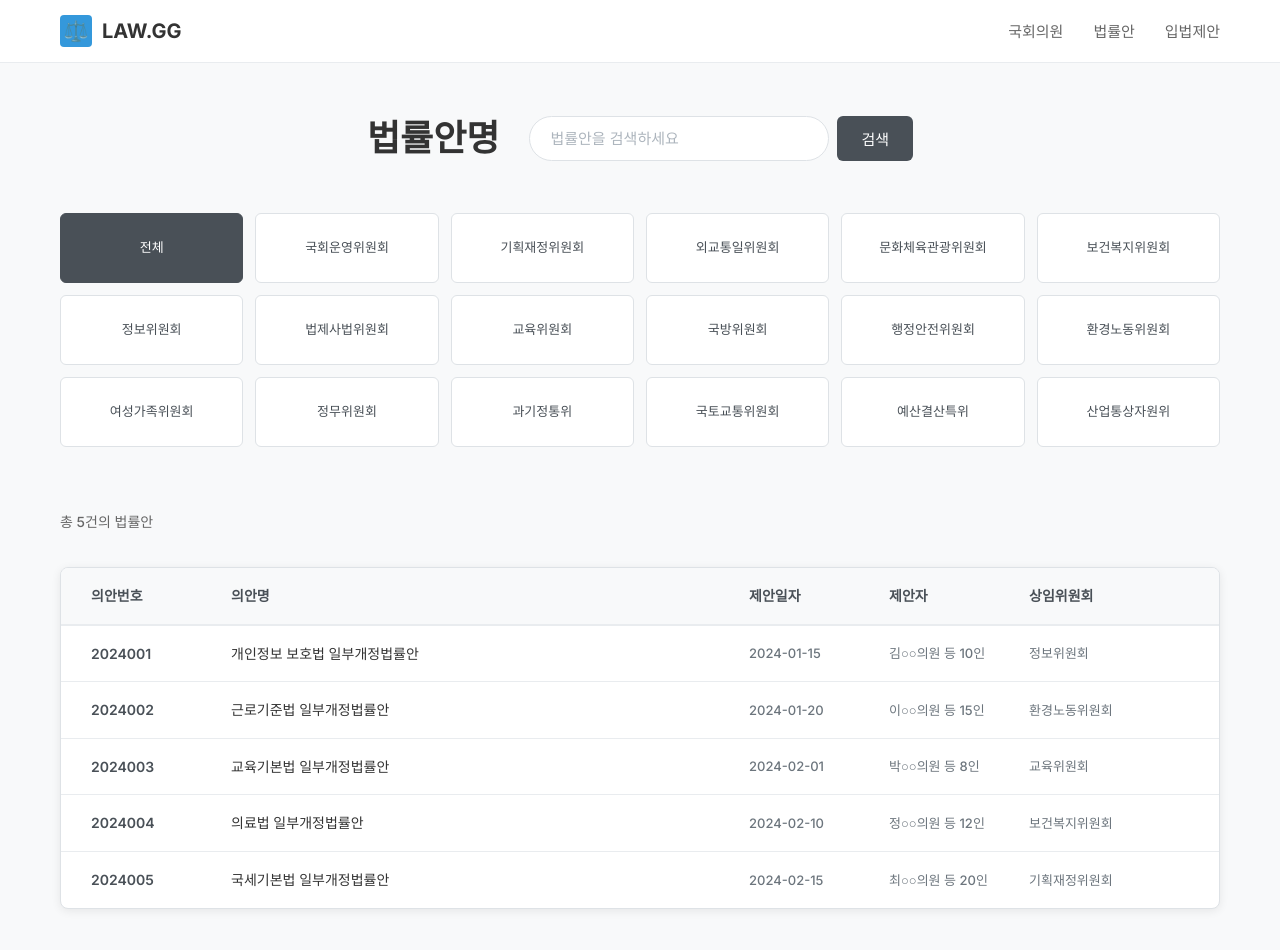
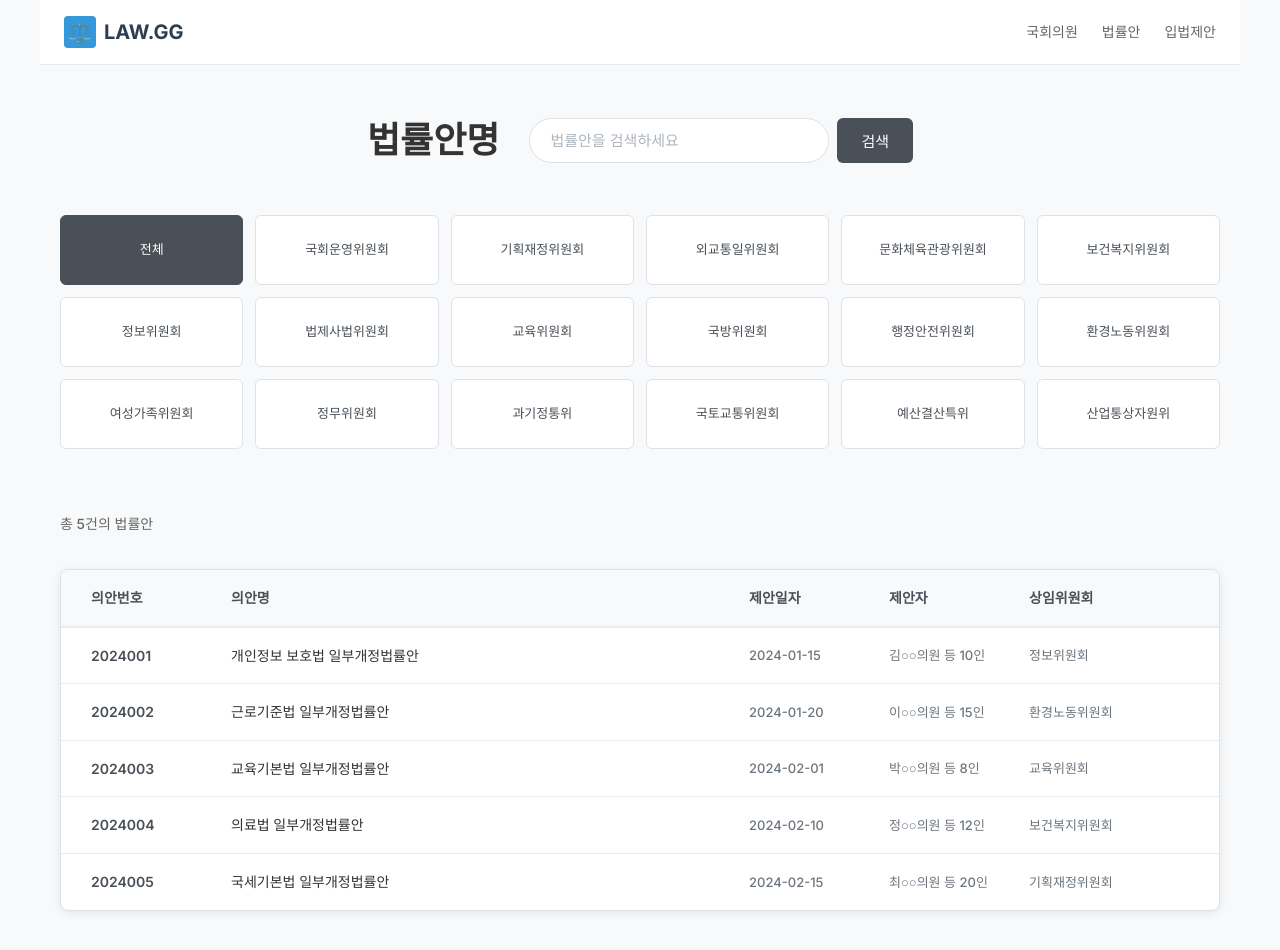
Before and after one commit to coomind/HIfive, a plain HTML site: page LAWlist.html in a window 1280 px wide. Drawn offline with Linux system fonts and the light colour scheme.

Commit message:
Update LAWlist.html

```diff
--- a/LAWlist.html
+++ b/LAWlist.html
@@ -21,31 +21,26 @@
 
         /* 헤더 */
         .header {
-            background-color: white;
-            padding: 15px 0;
+            background: white;
             border-bottom: 1px solid #e9ecef;
+            padding: 16px 24px;
+            display: flex;
+            justify-content: space-between;
+            align-items: center;
             position: sticky;
             top: 0;
             z-index: 100;
-        }
-
-        .header-content {
             max-width: 1200px;
             margin: 0 auto;
-            padding: 0 20px;
-            display: flex;
-            justify-content: space-between;
-            align-items: center;
-            width: 100%;
         }
 
         .logo {
             display: flex;
             align-items: center;
-            gap: 10px;
+            gap: 8px;
             font-size: 20px;
-            font-weight: bold;
-            color: #333;
+            font-weight: 700;
+            color: #2c3e50;
             cursor: pointer;
             transition: opacity 0.2s ease;
         }
@@ -66,22 +61,22 @@
             font-weight: bold;
         }
 
-        .nav-menu {
+        .nav {
             display: flex;
-            gap: 30px;
+            gap: 24px;
         }
 
         .nav-item {
             color: #666;
             text-decoration: none;
-            font-size: 15px;
+            font-size: 14px;
             font-weight: 500;
-            transition: color 0.2s;
             cursor: pointer;
+            transition: color 0.2s ease;
         }
 
         .nav-item:hover {
-            color: #333;
+            color: #3498db;
         }
 
         /* 메인 컨테이너 */
@@ -445,17 +440,15 @@
 <body>
     <!-- 헤더 -->
     <header class="header">
-        <div class="header-content">
         <div class="logo" onclick="goToHome()">
             <div class="logo-icon">⚖️</div>
             <span>LAW.GG</span>
         </div>
-            <nav class="nav-menu">
+        <nav class="nav">
             <div class="nav-item" onclick="goToMembersPage()">국회의원</div>
             <div class="nav-item" onclick="geToBillsPage()">법률안</div>
             <div class="nav-item" onclick="goToProposalsPage()">입법제안</div>
         </nav>
-        </div>
     </header>
 
     <!-- 메인 컨테이너 -->
```
Lines whose indentation alone changed are shown as unchanged.
